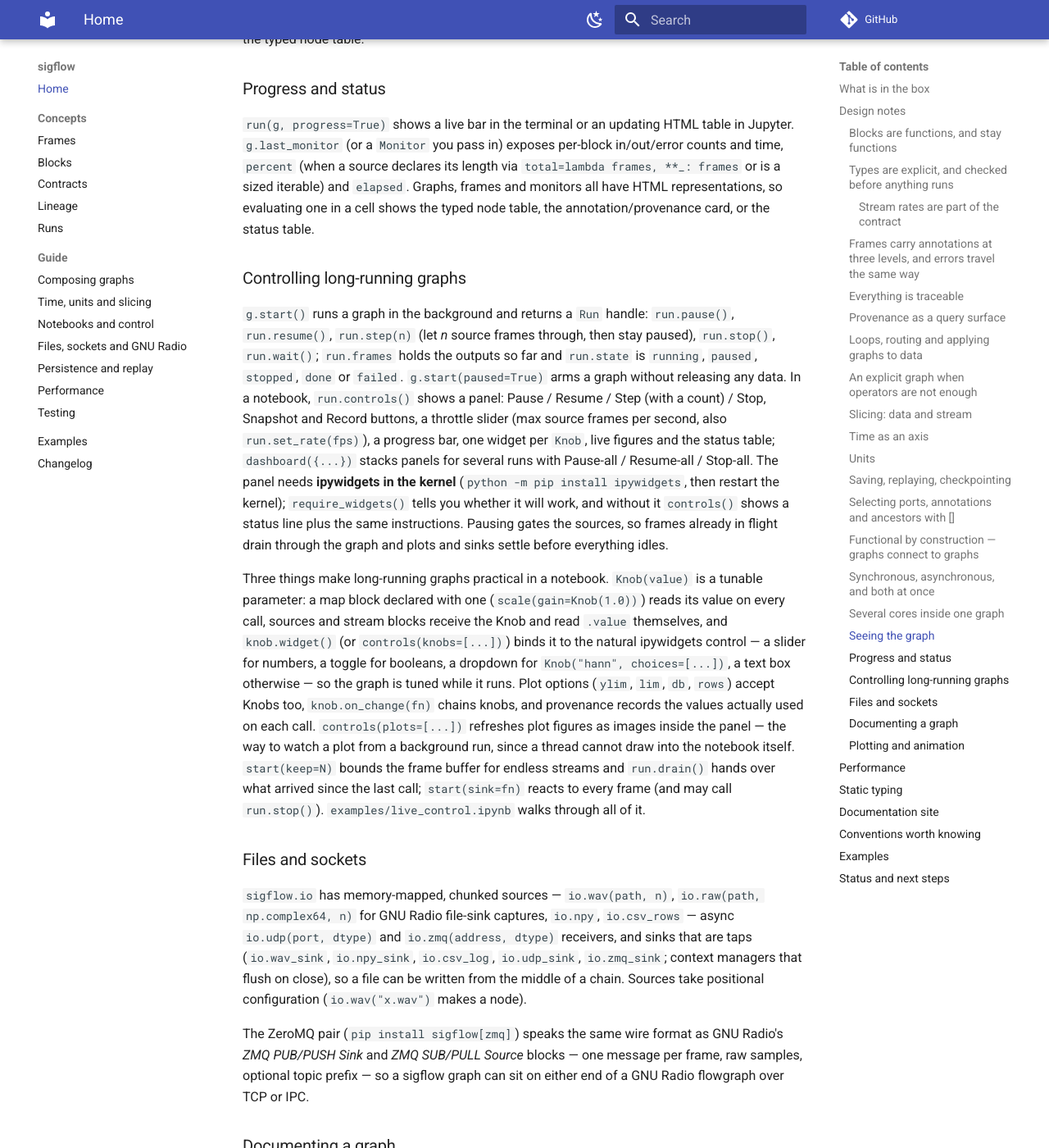
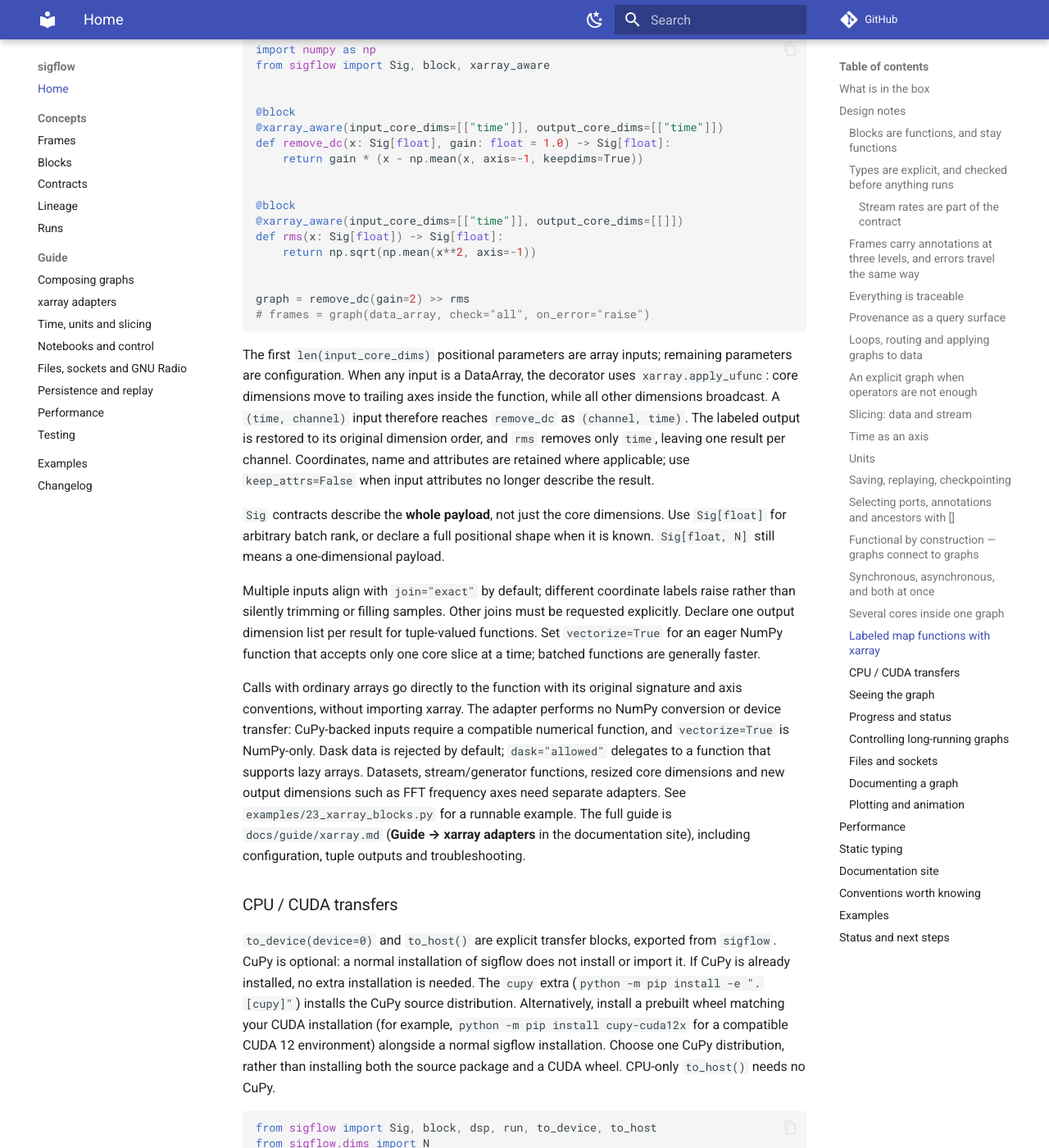
Before and after one commit to TheWylieStCoyote/sigflow, an MkDocs documentation site: the page built from docs/index.md, in a window 1280 px wide and 1400 px high, scrolled down 9757 px. Shown: the whole window at 82% size. Built offline with MkDocs 1.6.1 and Material for MkDocs 9.7.7, drawn with Linux system fonts in a browser that asks for light colours; comment, search, counter and statistics services are not loaded; some of the changed text lies outside the part shown.

Commit message:
feat: add Xarray support including a block decorator

````diff
--- a/docs/index.md
+++ b/docs/index.md
@@ -72,6 +72,7 @@ and select it from the Kernel menu. The tour notebook also falls back to the
 | `sigflow.progress` | `Monitor`: per-block counters, percent complete, text/Jupyter display |
 | `sigflow.control`  | `g.start()` background runs: pause / step / stop / throttle / record, `Knob` live parameters |
 | `sigflow.ui`       | ipywidgets control panels (`run.controls()`, `dashboard()`), knob widgets |
+| `sigflow.xarray`   | optional `xarray_aware` decorator: named-dimension adapters for numerical map functions |
 | `sigflow.io`       | WAV / raw (GNU Radio) / npy / CSV / UDP / ZeroMQ sources and sinks |
 | `sigflow.builder`  | `Graph`: explicit DAG builder (add / connect / output) |
 | `sigflow.units`    | SI-prefixed unit registry; compatibility and conversion |
@@ -424,6 +425,115 @@ pickle by import path, so anything defined in a module works; `backend="thread"`
 works for lambdas and notebook-defined blocks, and pays off when the function
 releases the GIL (NumPy and SciPy do).
 
+### Labeled map functions with xarray
+
+Install `python -m pip install -e ".[xarray]"` to adapt ordinary numerical
+functions to `DataArray` inputs. Put `@xarray_aware` **under** `@block`:
+
+```python
+import numpy as np
+from sigflow import Sig, block, xarray_aware
+
+
+@block
+@xarray_aware(input_core_dims=[["time"]], output_core_dims=[["time"]])
+def remove_dc(x: Sig[float], gain: float = 1.0) -> Sig[float]:
+    return gain * (x - np.mean(x, axis=-1, keepdims=True))
+
+
+@block
+@xarray_aware(input_core_dims=[["time"]], output_core_dims=[[]])
+def rms(x: Sig[float]) -> Sig[float]:
+    return np.sqrt(np.mean(x**2, axis=-1))
+
+
+graph = remove_dc(gain=2) >> rms
+# frames = graph(data_array, check="all", on_error="raise")
+```
+
+The first `len(input_core_dims)` positional parameters are array inputs;
+remaining parameters are configuration. When any input is a DataArray, the
+decorator uses `xarray.apply_ufunc`: core dimensions move to trailing axes
+inside the function, while all other dimensions broadcast. A `(time, channel)`
+input therefore reaches `remove_dc` as `(channel, time)`. The labeled output is
+restored to its original dimension order, and `rms` removes only `time`, leaving
+one result per channel. Coordinates, name and attributes are retained where
+applicable; use `keep_attrs=False` when input attributes no longer describe the
+result.
+
+`Sig` contracts describe the **whole payload**, not just the core dimensions.
+Use `Sig[float]` for arbitrary batch rank, or declare a full positional shape
+when it is known. `Sig[float, N]` still means a one-dimensional payload.
+
+Multiple inputs align with `join="exact"` by default; different coordinate
+labels raise rather than silently trimming or filling samples. Other joins must
+be requested explicitly. Declare one output dimension list per result for
+tuple-valued functions. Set `vectorize=True` for an eager NumPy function that
+accepts only one core slice at a time; batched functions are generally faster.
+
+Calls with ordinary arrays go directly to the function with its original
+signature and axis conventions, without importing xarray. The adapter performs
+no NumPy conversion or device transfer: CuPy-backed inputs require a compatible
+numerical function, and `vectorize=True` is NumPy-only. Dask data is rejected by
+default; `dask="allowed"` delegates to a function that supports lazy arrays.
+Datasets, stream/generator functions, resized core dimensions and new output
+dimensions such as FFT frequency axes need separate adapters. See
+`examples/23_xarray_blocks.py` for a runnable example.
+The full guide is `docs/guide/xarray.md` (**Guide → xarray adapters** in the
+documentation site), including configuration, tuple outputs and troubleshooting.
+
+### CPU / CUDA transfers
+
+`to_device(device=0)` and `to_host()` are explicit transfer blocks, exported
+from `sigflow`. CuPy is optional: a normal installation of sigflow does not
+install or import it. If CuPy is already installed, no extra installation is needed.
+The `cupy` extra (`python -m pip install -e ".[cupy]"`) installs the CuPy source
+distribution. Alternatively, install a prebuilt wheel matching your CUDA
+installation (for example, `python -m pip install cupy-cuda12x` for a compatible
+CUDA 12 environment) alongside a normal sigflow installation. Choose one CuPy
+distribution, rather than installing both the source package and a CUDA wheel.
+CPU-only `to_host()` needs no CuPy.
+
+```python
+from sigflow import Sig, block, dsp, run, to_device, to_host
+from sigflow.dims import N
+
+
+@block
+def gpu_fft(x: Sig[complex, N]) -> Sig[complex, N]:
+    import cupy as cp
+
+    return cp.fft.fft(x)
+
+
+g = (
+    dsp.sine(n=4096)
+    >> dsp.to_complex
+    >> to_device(device="cuda:0")
+    >> gpu_fft
+    >> to_host()
+)
+frames = run(g, on_error="raise")  # output payloads are NumPy arrays
+```
+
+Device indices may be nonnegative integers or `"cuda:N"` strings. Transfers
+preserve dtype, shape, frame annotations and issues, and add provenance like any
+other map block. Arrays already at the destination can be reused; `copy=True`
+forces an independent copy. `to_device()` synchronizes the current CUDA stream
+before returning, and `to_host()` waits for its GPU-to-CPU copy to finish.
+
+For an xarray `DataArray`, only its sample payload is transferred; dimensions,
+coordinates, name and attributes are retained. Coordinates and frame-level sample
+annotation arrays keep their existing device placement. `Dataset` transfers are
+not supported. xarray remains optional.
+
+Runtime contract checks inspect array metadata without converting GPU data to
+NumPy. This does not make the built-in NumPy/SciPy DSP blocks GPU-aware: use
+CuPy-compatible blocks between the transfers, and return to the CPU before
+NumPy-based reframing, plotting, file sinks or persistence. The existing run error
+policy applies to transfers too; `on_error="raise"` surfaces installation or CUDA
+errors immediately.
+
 ### Seeing the graph
 
 `g.draw()` returns an SVG diagram that displays inline in Jupyter (and
--- a/mkdocs.yml
+++ b/mkdocs.yml
@@ -28,6 +28,7 @@ nav:
       - Runs: concepts/runs.md
   - Guide:
       - Composing graphs: guide/composing.md
+      - xarray adapters: guide/xarray.md
       - Time, units and slicing: guide/time-units-slicing.md
       - Notebooks and control: guide/notebooks.md
       - Files, sockets and GNU Radio: guide/io.md
--- a/pyproject.toml
+++ b/pyproject.toml
@@ -16,6 +16,7 @@ test = ["pytest"]
 perf = ["greenlet"] # sync generator stream blocks run inline on the event loop
 zmq = ["pyzmq"] # io.zmq / io.zmq_sink
 cupy = ["cupy"] # optional CUDA transfers; CUDA-specific wheels may be installed separately
+xarray = ["xarray"] # labeled map functions via xarray_aware
 docs = ["mkdocs-material", "pytest"] # python docs/build_docs.py && mkdocs build
 dev = [
   "pytest",
@@ -25,6 +26,7 @@ dev = [
   "nbconvert",
   "greenlet",
   "pyzmq",
+  "xarray",
   "mkdocs-material",
 ]
 
--- a/src/sigflow/__init__.py
+++ b/src/sigflow/__init__.py
@@ -86,6 +86,7 @@ from .types import (
     unify,
 )
 from .ui import dashboard, require_widgets
+from .xarray import xarray_aware
 
 __version__ = "0.4.0"
 __all__ = [
@@ -132,6 +133,7 @@ __all__ = [
     "parallel",
     "to_device",
     "to_host",
+    "xarray_aware",
     "switch",
     "Ratio",
     "RatioMismatch",
````
Also changed, not shown: README.md (+58 -0 lines), docs/concepts/blocks.md (+5 -0 lines), docs/examples/22_cpu_gpu.md (added, +150 -0 lines), docs/examples/23_xarray_blocks.md (added, +94 -0 lines), docs/examples/index.md (+2 -0 lines), docs/guide/xarray.md (added, +291 -0 lines), examples/README.md (+1 -0 lines), 4 other files.
